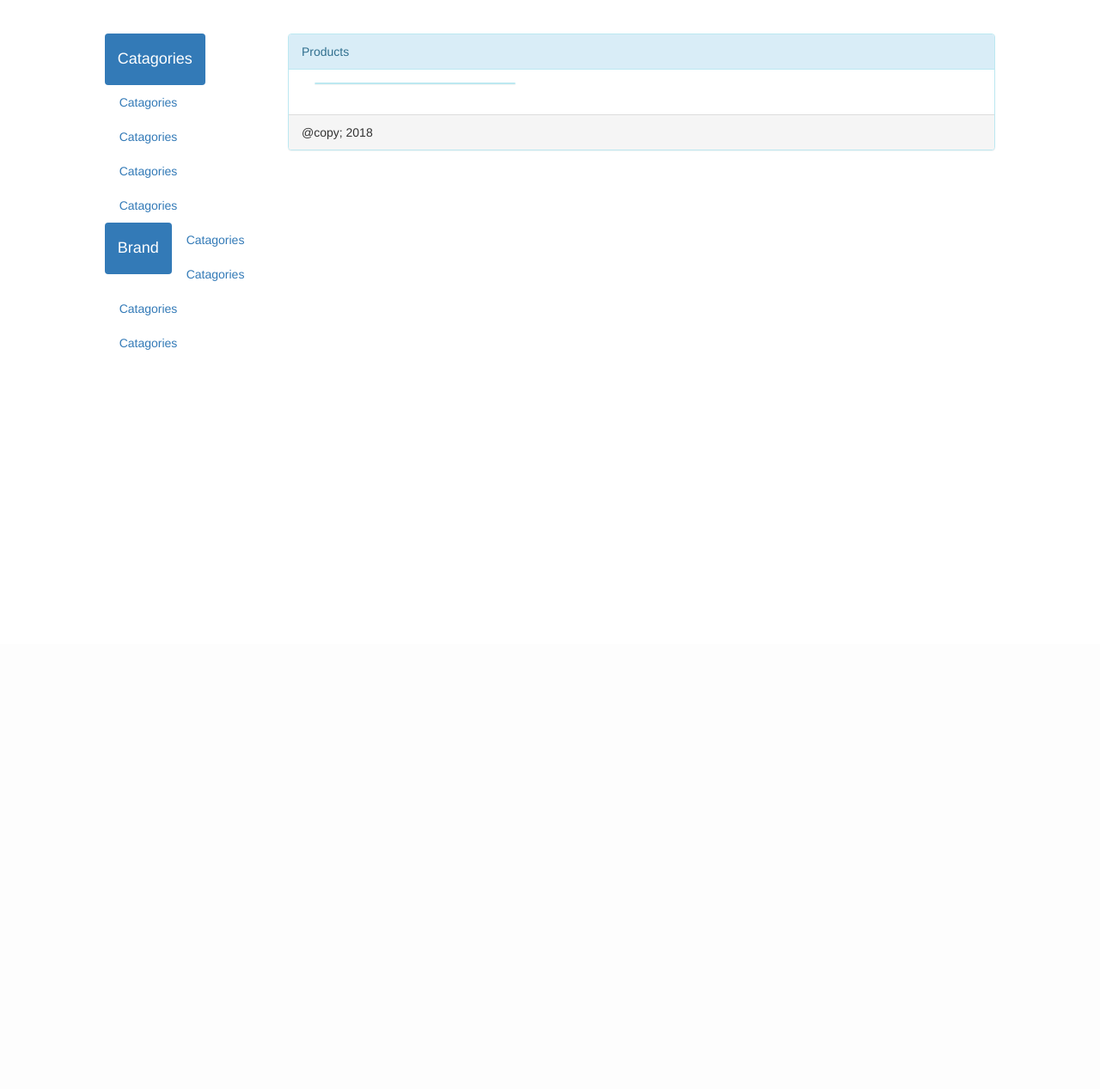
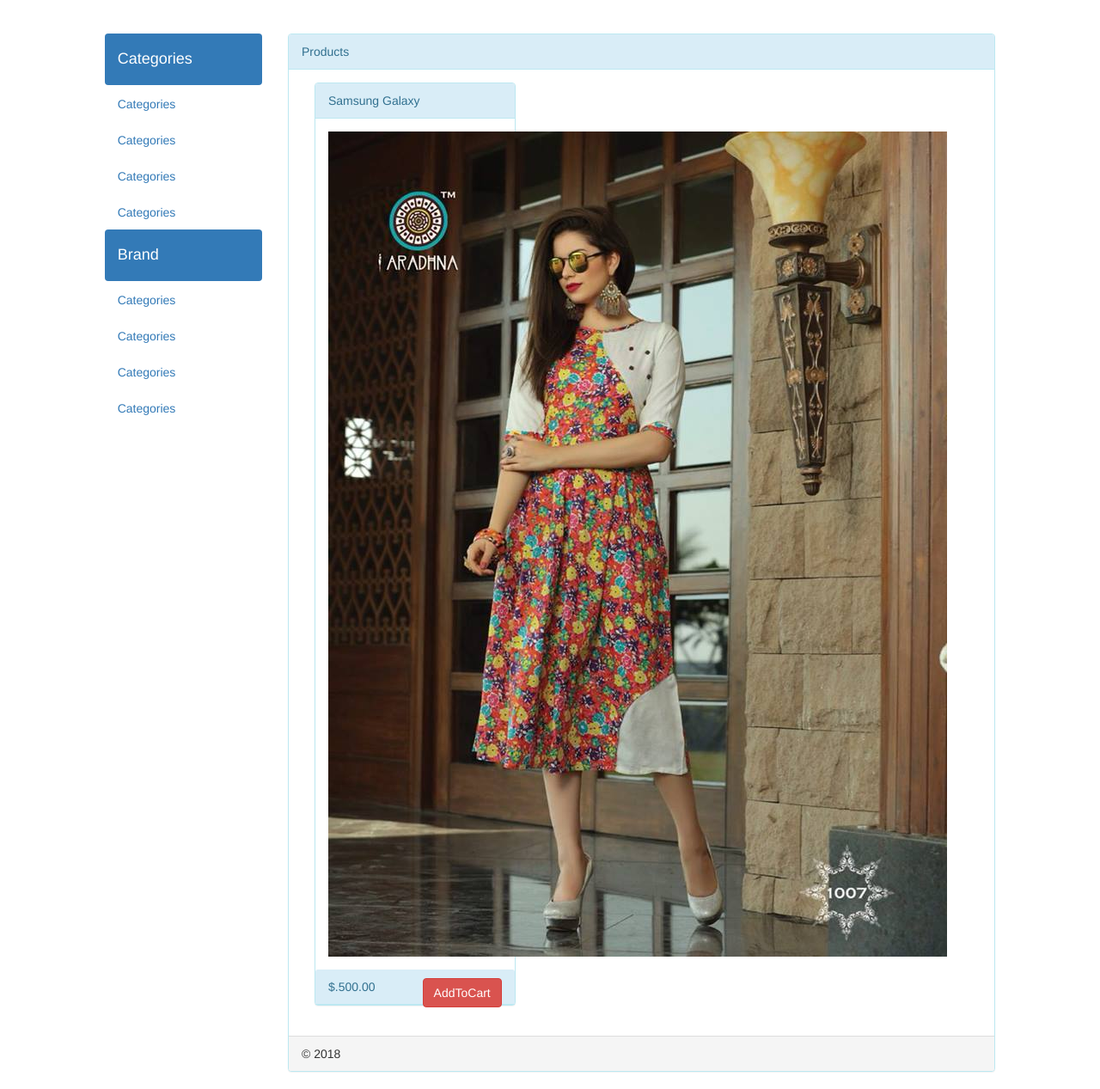
Before and after one commit to LamiaRimty/ShoppingCart, a PHP site: page / in a window 1280 px wide. Shown: the part 51-1318 px from the top of the page at 86% size. Before the commit the page ends 458 px from the top, so only its background shows below. Run offline with PHP 8.4, Linux system fonts and the light colour scheme.

Commit message:
added Panels

```diff
--- a/index.php
+++ b/index.php
@@ -32,7 +32,11 @@
 		<ul class="nav navbar-nav navbar-right">
 			<li><a href="#"><span class="glyphicon glyphicon-shopping-cart"></span>Cart</a></li>
 
-			<li><a href="#"><span class="glyphicon glyphicon-user"></span>SignIn</a></li>
+			<li><a href="#" class="dropdown-toggle" data-toggle="dropdown"><span class="glyphicon glyphicon-user"></span>SignIn</a>
+				<ul class="dropdown-menu">
+					<li>eweded</li>
+				</ul>
+			</li>
 
 			<li><a href="#"><span class="glyphicon glyphicon-user"></span>SignUp</a></li>
 		</ul>
@@ -46,20 +50,20 @@
 	<div class="row">
 		<div class="col-md-1"></div>
 		<div class="col-md-2">
-			<div class="nav nav-pills nav-stackeed">
-				<li class="active"><a href="#"><h4>Catagories</h4></a></li>
-				<li><a href="#">Catagories</a></li>
-				<li><a href="#">Catagories</a></li>
-				<li><a href="#">Catagories</a></li>
-				<li><a href="#">Catagories</a></li>
+			<div class="nav nav-pills nav-stacked">
+				<li class="active"><a href="#"><h4>Categories</h4></a></li>
+				<li><a href="#">Categories</a></li>
+				<li><a href="#">Categories</a></li>
+				<li><a href="#">Categories</a></li>
+				<li><a href="#">Categories</a></li>
 			</div>
 
-			<div class="nav nav-pills nav-stackeed">
+			<div class="nav nav-pills nav-stacked">
 				<li class="active"><a href="#"><h4>Brand</h4></a></li>
-				<li><a href="#">Catagories</a></li>
-				<li><a href="#">Catagories</a></li>
-				<li><a href="#">Catagories</a></li>
-				<li><a href="#">Catagories</a></li>
+				<li><a href="#">Categories</a></li>
+				<li><a href="#">Categories</a></li>
+				<li><a href="#">Categories</a></li>
+				<li><a href="#">Categories</a></li>
 			</div>
 		</div>
 		<div class="col-md-8">
@@ -68,17 +72,22 @@
 			<div class="panel-body">
 				<div class="col-md-4">
 					<div class="panel panel-info">
+						<div class="panel-heading">Samsung Galaxy</div>
+						<div class="panel-body">
+							<img src="Product_images/kurti.jpg">
+						</div>
+						<div class="panel-heading">$.500.00
 
+							<button style="float:right;" class="btn btn-danger">AddToCart</button>
 						</div>
 					</div>
 				</div>
-		<div class="panel-footer">@copy; 2018</div>
+			</div>
+			<div class="panel-footer">&copy; 2018</div>
 			</div>
 		</div>
-
 		<div class="col-md-1"></div>
-
-
-
+</div>
+</div>
 </body>
 </html>
```
Also changed, not shown: product_images/korolla.jpg (added), product_images/kurti.jpg (added), product_images/red.jpg (added). Lines whose indentation alone changed are shown as unchanged.
